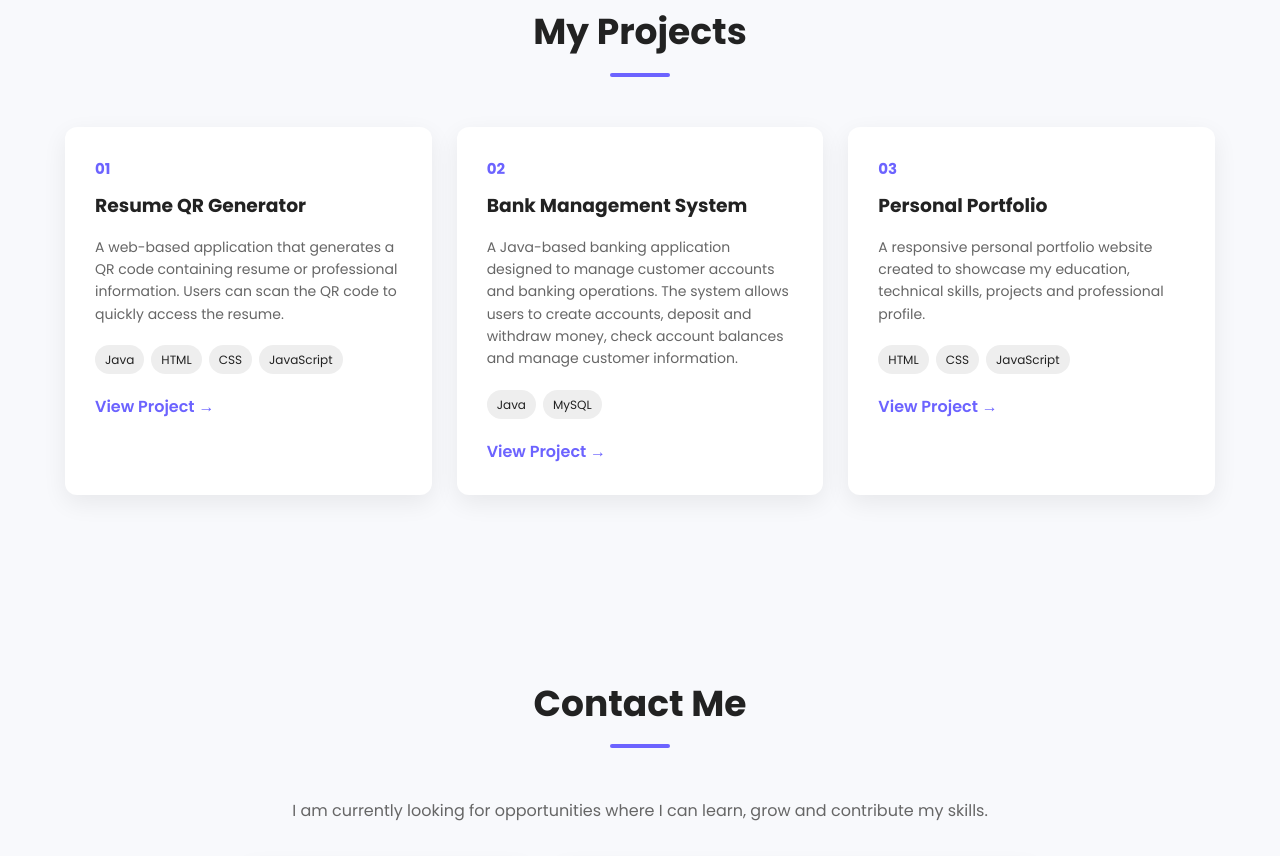
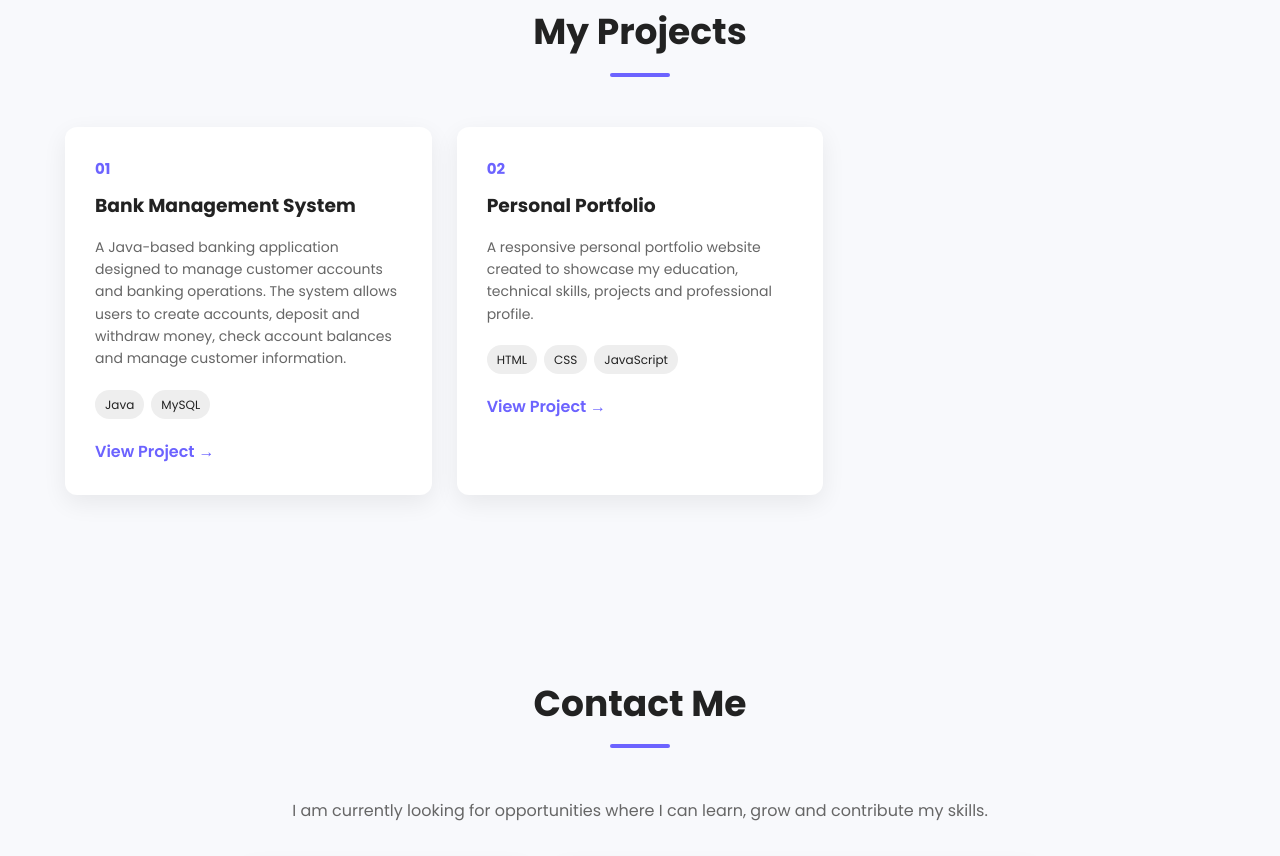
Before and after one commit to truptipawar24/Trupti-Portfolio, a plain HTML site: page index.html in a window 1280 px wide. Shown: the part 2517-3373 px from the top of the page. Drawn offline with Linux system fonts and the light colour scheme.

Commit message:
Update index.html

```diff
--- a/index.html
+++ b/index.html
@@ -201,37 +201,13 @@
 
         <div class="projects-container">
 
-            <!-- Project 1 -->
-            <div class="project-card">
 
-                <div class="project-number">01</div>
 
-                <h3>Resume QR Generator</h3>
 
-                <p>
-                    A web-based application that generates a QR code
-                    containing resume or professional information.
-                    Users can scan the QR code to quickly access
-                    the resume.
-                </p>
-
-                <div class="project-tech">
-                    <span>Java</span>
-                    <span>HTML</span>
-                    <span>CSS</span>
-                    <span>JavaScript</span>
-                </div>
-
-                <a href="#" class="project-link">
-                    View Project →
-                </a>
-
-            </div>
-
-            <!--Project 2-->
+            <!--Project 1-->
              <div class="project-card">
 
-    <div class="project-number">02</div>
+    <div class="project-number">01</div>
 
     <h3>Bank Management System</h3>
 
@@ -254,10 +230,10 @@
 
 </div>
 
-           <!-- Project 3 -->
+           <!-- Project 2 -->
             <div class="project-card">
 
-                <div class="project-number">03</div>
+                <div class="project-number">02</div>
 
                 <h3>Personal Portfolio</h3>
 
```
